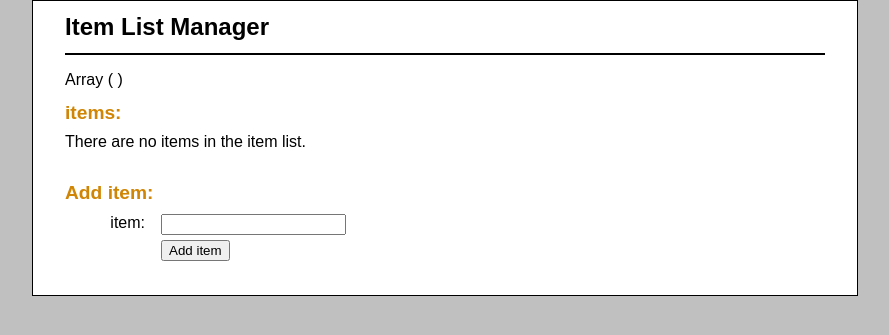
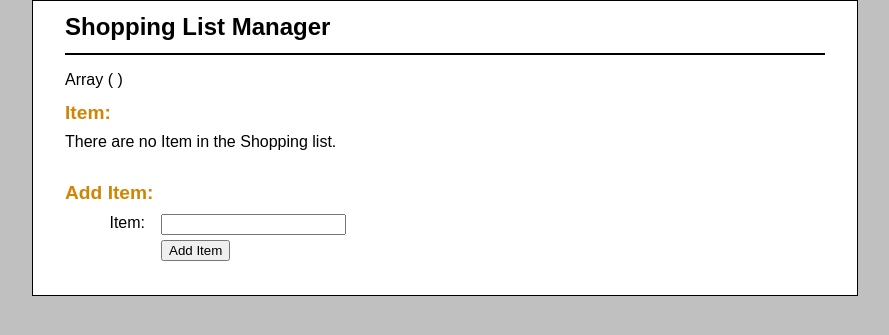
Before and after one commit to ABSZ1/ASSESSMENT, a PHP site: page /index.php in a window 1280 px wide. Shown: the top 335 px of the page, without its empty margins (195-1084 px from the left). Run offline with PHP 8.4, Linux system fonts and the light colour scheme.

Commit message:
Update shopping_list.php

```diff
--- a/shopping_list.php
+++ b/shopping_list.php
@@ -1,21 +1,19 @@
-<!DOCTYPE html> <!--Basic HTML Formatting-->
+<!DOCTYPE html>
 <html>
 <head>
-      <title>Item List Manager</title>
-      <link rel="stylesheet" type="text/css" href="main.css"> <!--Linking Style Sheet-->
+<title>Shopping List Manager</title>
+<link rel="stylesheet" type="text/css" href="main.css">
 </head>
 <body>
 <header>
-         <h1>Item List Manager</h1>
+<h1>Shopping List Manager</h1>
 </header>
 <main>
-         <p><?php print_r($shopping_list); ?></p> <!--Displays array-->
+<p><?php print_r($shopping_list); ?></p>
 
-
-         <!-- Part 1: Errors -->
-         <?php if (count($errors) > 0) : ?> <!--If an error is detected, message below will be executed-->
-         <h2>Error/s:</h2>
-
+<!-- part 1: the errors -->
+<?php if (count($errors) > 0) : ?>
+<h2>Errors:</h2>
 <ul>
 <?php foreach($errors as $error) : ?>
 <li><?php echo $error; ?></li>
@@ -23,12 +21,10 @@
 </ul>
 <?php endif; ?>
 
-
-         <!-- Part 2: Items -->
-         <h2>items:</h2>
-
-         <?php if (count($shopping_list) == 0) : ?> <!--If there are no items, message below will appear-->
-         <p>There are no items in the item list.</p>
+<!-- part 2: the Item -->
+<h2>Item:</h2>
+<?php if (count($shopping_list) == 0) : ?>
+<p>There are no Item in the Shopping list.</p>
 <?php else: ?>
 <ul>
 <?php foreach( $shopping_list as $id => $item ) : ?>
@@ -38,36 +34,29 @@
 <?php endif; ?>
 <br>
 
-
-         <!-- Part 3: The Add form -->
-         <h2>Add item:</h2>
-
+<!-- part 3: the add form -->
+<h2>Add Item:</h2>
 <form action="." method="post" >
 <?php foreach( $shopping_list as $item ) : ?>
 <input type="hidden" name="itemlist[]"
 value="<?php echo $item; ?>">
 <?php endforeach; ?>
-            <label>item:</label>
+<label>Item:</label>
 <input type="text" name="newitem" id="newitem"> <br>
 <label>&nbsp;</label>
-            <input type="submit" name="action" value="Add item">
+<input type="submit" name="action" value="Add Item">
 </form>
 <br>
 
-
-         <!-- Part 4: The Modify/Promote/Delete form -->
-         <?php if (count($shopping_list) > 0 && empty($shopping_to_modify)) : ?>
-
-         <h2>Select item:</h2>
-
+<!-- part 4: the modify/promote/delete form -->
+<?php if (count($shopping_list) > 0 && empty($item_to_modify)) : ?>
+<h2>Select Item:</h2>
 <form action="." method="post" >
 <?php foreach( $shopping_list as $item ) : ?>
 <input type="hidden" name="itemlist[]"
 value="<?php echo $item; ?>">
 <?php endforeach; ?>
-
-            <label>item:</label>
-
+<label>Item:</label>
 <select name="itemid">
 <?php foreach( $shopping_list as $id => $item ) : ?>
 <option value="<?php echo $id; ?>">
@@ -77,33 +66,32 @@
 </select>
 <br>
 <label>&nbsp;</label>
-            <input type="submit" name="action" value="Modify item">
-            <input type="submit" name="action" value="Promote item">
-            <input type="submit" name="action" value="Delete item">
+<input type="submit" name="action" value="Modify Item">
+<input type="submit" name="action" value="Promote Item">
+<input type="submit" name="action" value="Delete Item">
+
 <br>
 <label>&nbsp;</label>
-            <input type="submit" name="action" value="Sort items">
+<input type="submit" name="action" value="Sort Item">
 </form>
 <?php endif; ?>
 
-
-         <!-- Part 5: The Modify form -->
-         <?php if (!empty($shopping_to_modify)) : ?>
-
-         <h2>item to Modify:</h2>
-
+<!-- part 5: the modify form -->
+<?php if (!empty($item_to_modify)) : ?>
+<h2>Item to Modify:</h2>
 <form action="." method="post" >
 <?php foreach( $shopping_list as $item ) : ?>
 <input type="hidden" name="itemlist[]" value="<?php echo $item; ?>">
 <?php endforeach; ?>
-            <label>item:</label>
-            <input type="hidden" name="modifieditem" value="<?php echo $item_index; ?>">
-            <input type="text" name="modifieditem" value="<?php echo $shopping_to_modify; ?>"><br>
+<label>Item:</label>
+<input type="hidden" name="modifieditemid" value="<?php echo $item_index; ?>">
+<input type="text" name="modifiedtask" value="<?php echo $item_to_modify; ?>"><br>
 <label>&nbsp;</label>
 <input type="submit" name="action" value="Save Changes">
 <input type="submit" name="action" value="Cancel Changes">
 </form>
 <?php endif; ?>
+
 </main>
 </body>
 </html>
```
Lines whose indentation alone changed are shown as unchanged.
